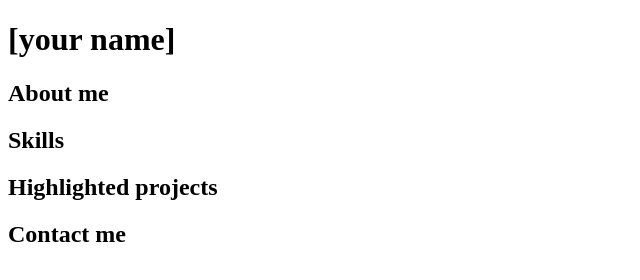
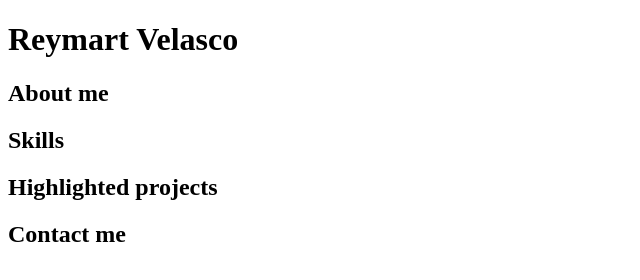
Before and after one commit to Reymart-V/Reymart-V.github.io, a plain HTML site: page index.html in a window 1280 px wide. Shown: the whole page, without its empty margins (0-640 px from the left). Drawn offline with Linux system fonts and the light colour scheme.

Commit message:
Spring2025 2nd commit

```diff
--- a/index.html
+++ b/index.html
@@ -1,10 +1,10 @@
 <!DOCTYPE html>
 <html>
   <head>
-    <title>CSCE 190: [your name]</title>
+    <title>CSCE 190: Reymart Velasco</title>
   </head>
   <body>
-    <h1>[your name]</h1>
+    <h1>Reymart Velasco</h1>
     <div class="about"><h2>About me</h2></div>
       <div class="skills"><h2>Skills</h2></div>
       <div class="projects"><h2>Highlighted projects</h2></div>
```
